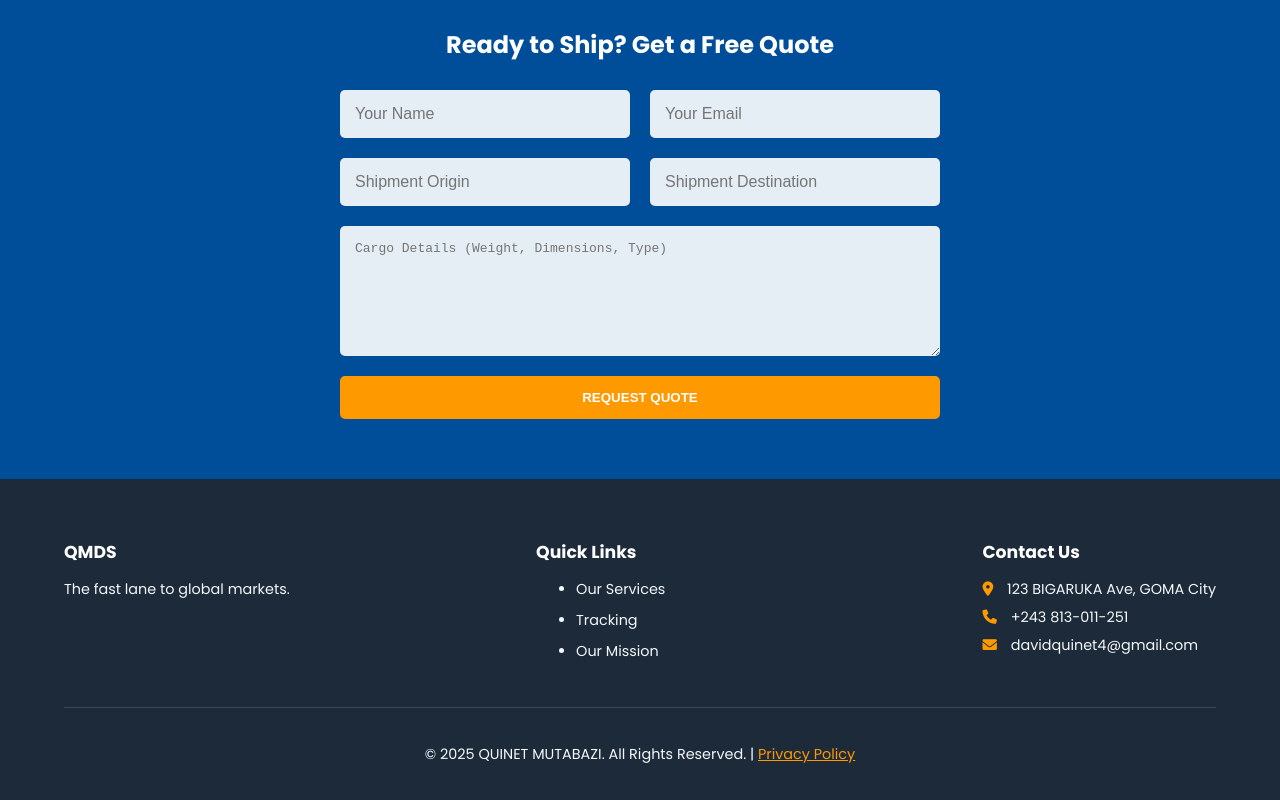
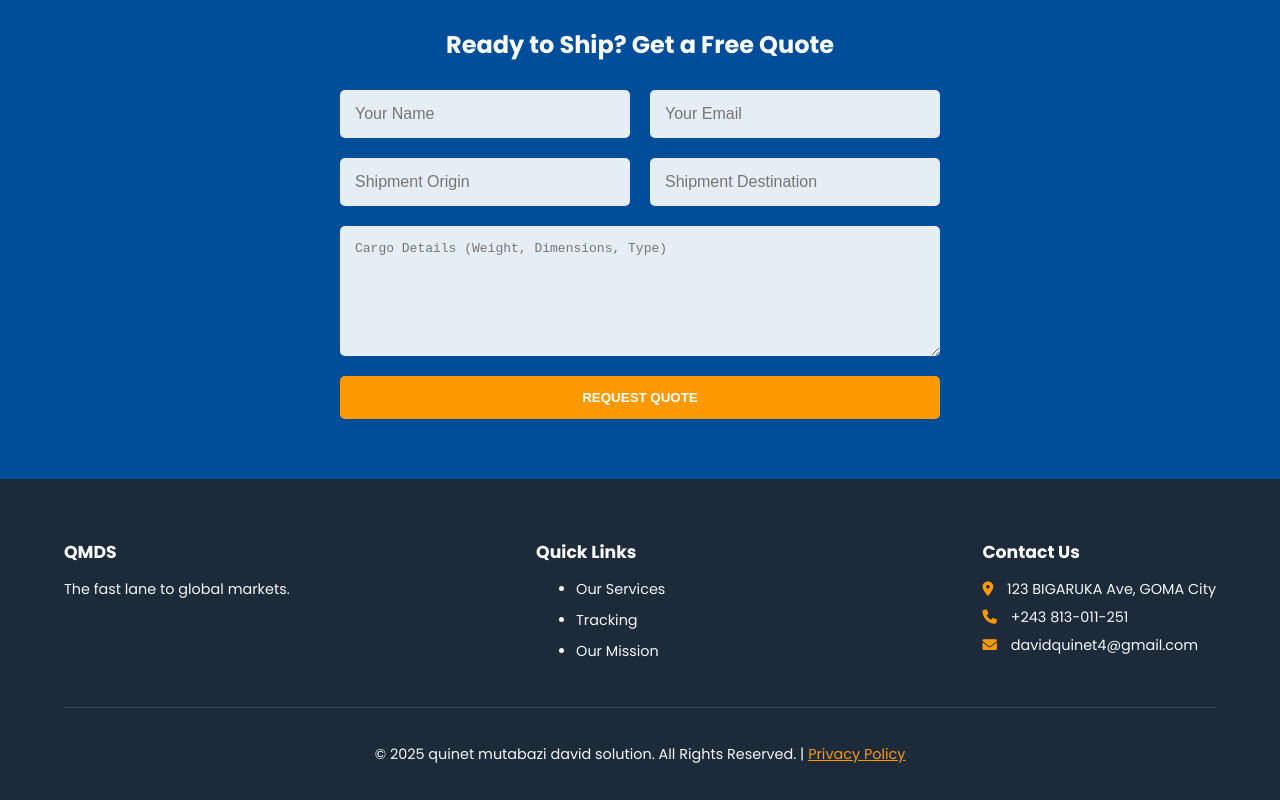
Before and after one commit to quinetdavid/Global-Freight-Solutions---Premier-Logistics, a plain HTML site: page index.html in a window 1280 px wide. Shown: the part 2385-3185 px from the top of the page. Drawn offline with Linux system fonts and the light colour scheme.

Commit message:
Update index.html

```diff
--- a/index.html
+++ b/index.html
@@ -135,7 +135,7 @@
                 </div>
             </div>
             <div class="footer-bottom">
-                <p>&copy; 2025 QUINET MUTABAZI. All Rights Reserved. | <a href="#">Privacy Policy</a></p>
+                <p>&copy; 2025 quinet mutabazi david solution. All Rights Reserved. | <a href="#">Privacy Policy</a></p>
             </div>
         </div>
     </footer>
```
